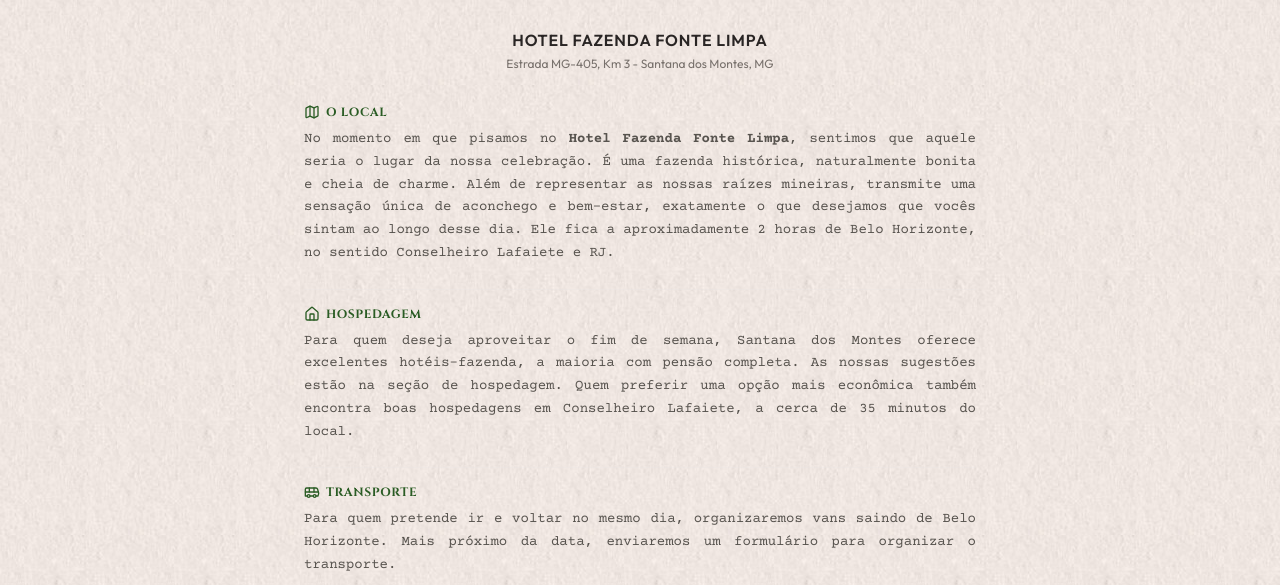
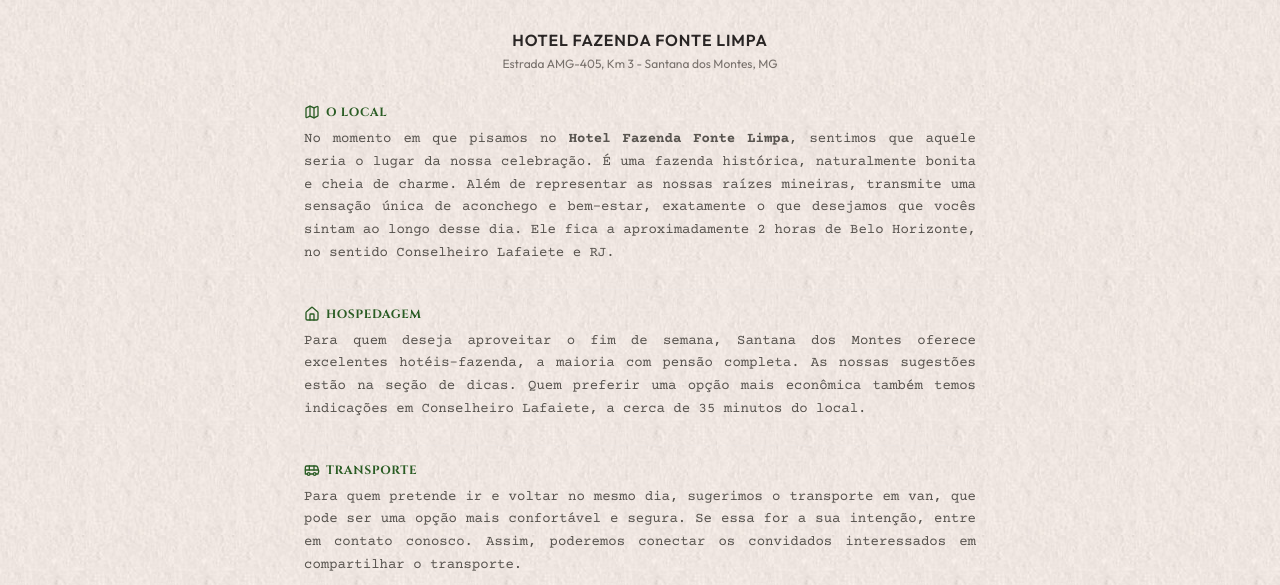
Before and after one commit to gfmattos2-cyber/isabelleegabriel, a plain HTML site: page isabelle-gabriel-wedding/detalhes-localizacao.html in a window 1280 px wide. Shown: the part 215-800 px from the top of the page. Drawn offline with nearby package versions, Linux system fonts and the light colour scheme.

Commit message:
Add files via upload

```diff
--- a/isabelle-gabriel-wedding/config.js
+++ b/isabelle-gabriel-wedding/config.js
@@ -11,7 +11,7 @@
 
   // Localização
   venueName: "Hotel Fazenda Fonte Limpa",
-  venueAddress: "Estrada MG-405, Km 3 - Santana dos Montes, MG",
+  venueAddress: "Estrada AMG-405, Km 3 - Santana dos Montes, MG",
   venueCoordinates: {
     lat: -20.806147,
     lng: -43.701210
--- a/isabelle-gabriel-wedding/detalhes-localizacao.html
+++ b/isabelle-gabriel-wedding/detalhes-localizacao.html
@@ -78,7 +78,7 @@
       <!-- Subtitle with Outfit Font -->
       <div class="text-center space-y-1">
         <p class="font-outfit text-stone-800 font-semibold text-base uppercase tracking-wider">Hotel Fazenda Fonte Limpa</p>
-        <p class="text-xs text-stone-500 font-outfit">Estrada MG-405, Km 3 - Santana dos Montes, MG</p>
+        <p class="text-xs text-stone-500 font-outfit">Estrada AMG-405, Km 3 - Santana dos Montes, MG</p>
       </div>
 
       <!-- Informações completas (Textos primeiro) -->
@@ -94,14 +94,14 @@
           <h3 class="font-display text-xs font-bold uppercase tracking-wider text-primary flex items-center gap-1.5">
             <i data-lucide="home" class="h-4 w-4"></i> Hospedagem
           </h3>
-          <p>Para quem deseja aproveitar o fim de semana, Santana dos Montes oferece excelentes hotéis-fazenda, a maioria com pensão completa. As nossas sugestões estão na seção de hospedagem. Quem preferir uma opção mais econômica também encontra boas hospedagens em Conselheiro Lafaiete, a cerca de 35 minutos do local.</p>
+          <p>Para quem deseja aproveitar o fim de semana, Santana dos Montes oferece excelentes hotéis-fazenda, a maioria com pensão completa. As nossas sugestões estão na seção de dicas. Quem preferir uma opção mais econômica também temos indicações em Conselheiro Lafaiete, a cerca de 35 minutos do local.</p>
         </div>
 
         <div class="border-t border-stone-200/30 pt-4 space-y-2">
           <h3 class="font-display text-xs font-bold uppercase tracking-wider text-primary flex items-center gap-1.5">
             <i data-lucide="bus" class="h-4 w-4"></i> Transporte
           </h3>
-          <p>Para quem pretende ir e voltar no mesmo dia, organizaremos vans saindo de Belo Horizonte. Mais próximo da data, enviaremos um formulário para organizar o transporte.</p>
+          <p>Para quem pretende ir e voltar no mesmo dia, sugerimos o transporte em van, que pode ser uma opção mais confortável e segura. Se essa for a sua intenção, entre em contato conosco. Assim, poderemos conectar os convidados interessados em compartilhar o transporte.</p>
         </div>
       </div>
 
```
Also changed, not shown: isabelle-gabriel-wedding/index.html (+1 -1 lines).
